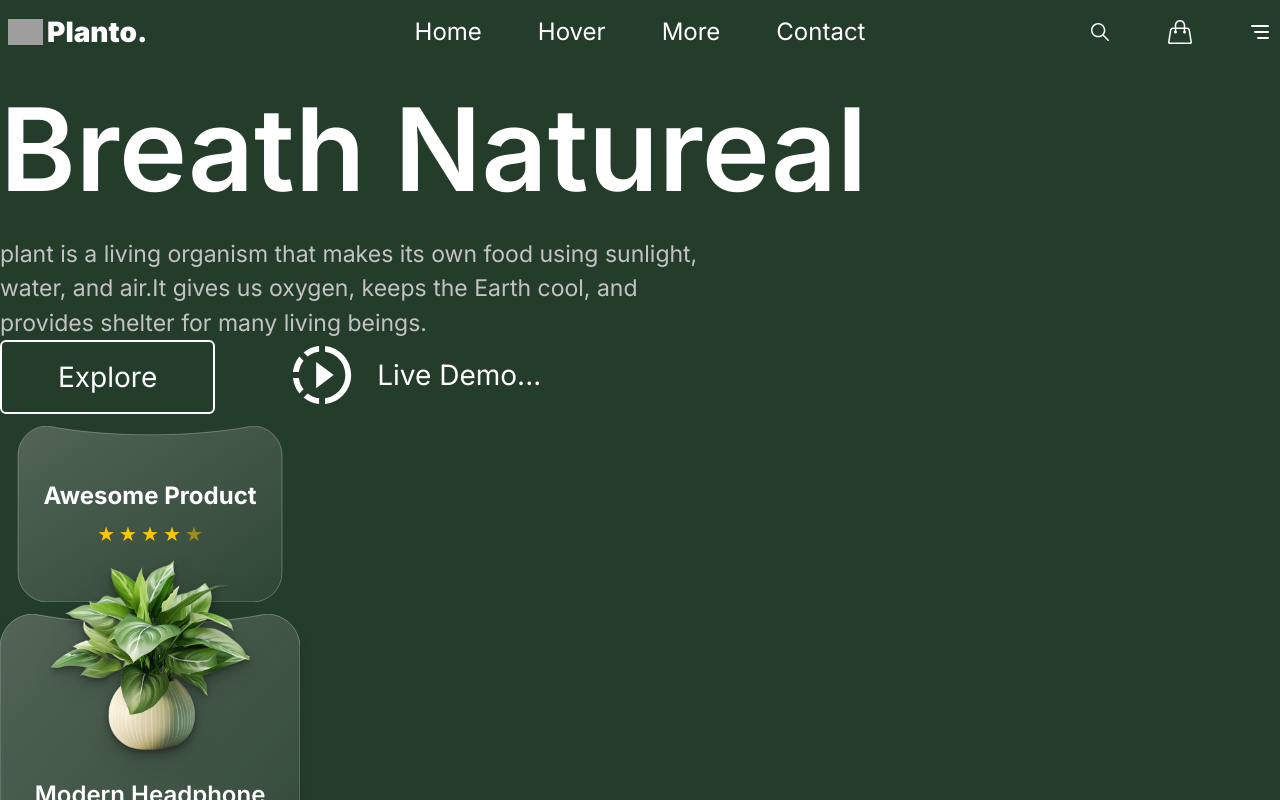
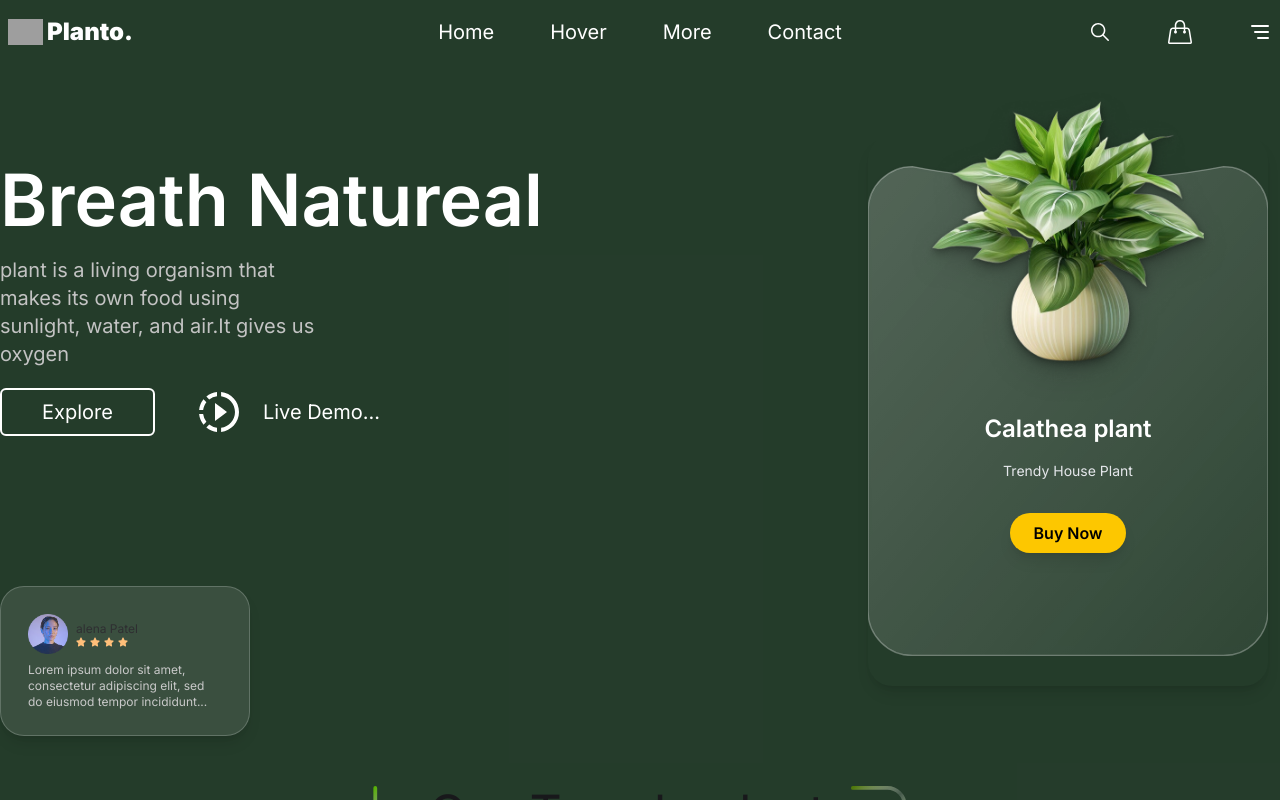
Before and after one commit to Nahid-Hasan-Utsob/Planto-App, a React (Vite) app: page / in a window 1280 px wide. Shown: the top 800 px of the page. Built offline with nearby package versions, Linux system fonts and the light colour scheme; grey boxes are pictures that could not be loaded.

Commit message:
added product card

```diff
--- a/src/Layout/Main_Layout.tsx
+++ b/src/Layout/Main_Layout.tsx
@@ -3,7 +3,7 @@ import Home_Main_Layout from "../Pages/Home/Home_Main_layout"
 
 const  Main_Layout:React.FC=() => {
   return (
-    <section className="max-w-[1500px] mx-auto inter bg-[#031e0add]">
+    <section className=" inter bg-[#031e0add]">
           <Home_Main_Layout></Home_Main_Layout>
     </section>
   )
--- a/src/Pages/Home/Home_Banner/Home_Banner.tsx
+++ b/src/Pages/Home/Home_Banner/Home_Banner.tsx
@@ -2,42 +2,46 @@ import { MdSlowMotionVideo } from "react-icons/md";
 import CommonButton from "../../../components/Common_button";
 import CommonText from "../../../components/CommonText";
 import { Link } from "react-router-dom";
-
-import Hero_Cards from "../../../components/Hero_Cards";
-
-
-
+import ReviewCard from "../../../components/Review_Card";
+import Product_Card from "../../../components/Product_Card";
 
 export default function Home_Banner() {
   return (
-    <section>
-      <div>
+  <section className="flex item-start  justify-around mt-[60px]">
+      <section>
+      <div className="flex flex-col gap-5 mt-10">
         <CommonText
           text="Breath Natureal "
-          className="text-[115px] font-semibold primary-text-color"
+          className="text-7xl font-semibold primary-text-color"
         ></CommonText>
 
         <CommonText
-          text="plant is a living organism that makes its own food using sunlight, water, and air.It gives us oxygen, keeps the Earth cool, and provides shelter for many living beings. "
-          className="text-[23px]  secondary-text-color w-[57%]"
+          text="plant is a living organism that makes its own food using sunlight, water, and air.It gives us oxygen"
+          className="text-xl  secondary-text-color w-3/8"
         ></CommonText>
 
-        <div className="flex gap-10">
+        <div className="flex gap-10 items-center">
           <CommonButton
             text="Explore"
-            className="primary-text-color text-[28px] py-3.5 px-14 rounded-md  border-2"
+            className="primary-text-color text-xl py-2 px-10 rounded-md  border-2"
           ></CommonButton>
           <Link to={"/"}>
-            <p className="primary-text-color text-[28px] px-8 flex items-center gap-5">
-              <MdSlowMotionVideo className="text-[70px]"></MdSlowMotionVideo>{" "}
+            <p className="primary-text-color text-xl flex items-center gap-5">
+              <MdSlowMotionVideo className="text-5xl"></MdSlowMotionVideo>{" "}
               Live Demo...
             </p>
           </Link>
         </div>
 
-        <Hero_Cards></Hero_Cards>
 
       </div>
+      <div className="mt-[150px]">
+        <ReviewCard></ReviewCard>
+      </div>
     </section>
+    <section>
+      <Product_Card></Product_Card>
+    </section>
+  </section>
   );
 }
--- a/src/Pages/Home/Home_Main_layout.tsx
+++ b/src/Pages/Home/Home_Main_layout.tsx
@@ -1,19 +1,16 @@
 import type React from "react";
 import Navbar_Top from "../../components/Navbar_Top";
 import Home_Banner from "./Home_Banner/Home_Banner";
+import Style_Common_Text from "../../components/Style_Common_Text";
 
-import Product_Card from "../../components/Product_Card";
-import ReviewCard from "../../components/Review_Card";
-
-const Home_Main_Layout:React.FC = () =>{
-      return(
-            <div>
-                 <Navbar_Top></Navbar_Top>
-                 <Home_Banner></Home_Banner>
-            <ReviewCard></ReviewCard>
-            <Product_Card></Product_Card>
-            </div>
-      )
-}
+const Home_Main_Layout: React.FC = () => {
+  return (
+    <div className="max-w-[1500px] mx-auto">
+      <Navbar_Top></Navbar_Top>
+      <Home_Banner></Home_Banner>
+      <Style_Common_Text className="text-[50px]" text="Our Trendy plants"></Style_Common_Text>
+    </div>
+  );
+};
 
 export default Home_Main_Layout;
--- a/src/components/Navbar_Top.tsx
+++ b/src/components/Navbar_Top.tsx
@@ -15,15 +15,19 @@ export default function Navbar_Top() {
           <div tabIndex={0} role="button" className="">
             Hover
           </div>
-          <ul
-
-            className="dropdown-content menu bg-green-950 p-5"
-          >
-            <NavLink to={'/'}><li>More</li></NavLink>
-            <NavLink to={'/'}><li>More</li></NavLink>
-            <NavLink to={'/'}><li>More</li></NavLink>
-            <NavLink to={'/'}><li>More</li></NavLink>
-
+          <ul className="dropdown-content menu bg-green-950 p-5">
+            <NavLink to={"/"}>
+              <li>More</li>
+            </NavLink>
+            <NavLink to={"/"}>
+              <li>More</li>
+            </NavLink>
+            <NavLink to={"/"}>
+              <li>More</li>
+            </NavLink>
+            <NavLink to={"/"}>
+              <li>More</li>
+            </NavLink>
           </ul>
         </div>
       </li>
@@ -42,61 +46,27 @@ export default function Navbar_Top() {
     <div>
       <div className="navbar">
         <div className="navbar-start">
-          <div className="dropdown">
-            <div tabIndex={0} role="button" className="btn btn-ghost lg:hidden">
-              <svg
-                xmlns="http://www.w3.org/2000/svg"
-                className="h-5 w-5"
-                fill="none"
-                viewBox="0 0 24 24"
-                stroke="currentColor"
-              >
-                {" "}
-                <path
-                  strokeLinecap="round"
-                  strokeLinejoin="round"
-                  strokeWidth="2"
-                  d="M4 6h16M4 12h8m-8 6h16"
-                />{" "}
-              </svg>
-            </div>
-            <ul className="menu menu-sm dropdown-content bg-base-100 rounded-box z-1 mt-3 w-52 p-2 shadow">
-              <li>
-                <a>Item 1</a>
-              </li>
-              <li>
-                <a>Parent</a>
-                <ul className="p-2">
-                  <li>
-                    <a>Submenu 1</a>
-                  </li>
-                  <li>
-                    <a>Submenu 2</a>
-                  </li>
-                </ul>
-              </li>
-              <li>
-                <a>Item 3</a>
-              </li>
-            </ul>
-          </div>
           <div className="flex justify-center items-center gap-1">
-                        <img className="w-[35px]" src="https://img.icons8.com/?size=100&id=18047&format=png&color=000000" alt="" />
-                        <p className="text-[28px] font-black text-[#FFFFFF]">Planto.</p>
+            <img
+              className="w-[35px]"
+              src="https://img.icons8.com/?size=100&id=18047&format=png&color=000000"
+              alt=""
+            />
+            <p className="text-2xl font-black text-[#FFFFFF]">Planto.</p>
           </div>
         </div>
         <div className="navbar-center hidden lg:flex">
-          <ul className="menu menu-horizontal gap-14 text-white text-2xl">{navlink}</ul>
+          <ul className="menu menu-horizontal gap-14 text-white text-xl">
+            {navlink}
+          </ul>
         </div>
         <div className="navbar-end">
           <div className="flex items-center gap-14 text-2xl primary-text-color">
-
             <div className="">
               <IoIosSearch></IoIosSearch>
             </div>
             <SlHandbag></SlHandbag>
             <TbMenuDeep></TbMenuDeep>
-
           </div>
         </div>
       </div>
--- a/src/components/Product_Card.tsx
+++ b/src/components/Product_Card.tsx
@@ -3,11 +3,11 @@ import product from "../assets/product.png";
 
 const Product_Card: React.FC = () => {
   return (
-    <div className="relative w-[300px] bg-transparent rounded-3xl  shadow-lg">
+    <div className="relative w-[400px] h-[550px] bg-transparent rounded-3xl shadow-lg m-3 p-1">
       {/* Glass Background SVG */}
       <svg
-        viewBox="0 0 450 700"
-        className="w-full  absolute inset-0"
+        viewBox="0 0 450 550"
+        className="w-full h-full absolute inset-0"
         fill="none"
         xmlns="http://www.w3.org/2000/svg"
       >
@@ -46,8 +46,13 @@ const Product_Card: React.FC = () => {
           </filter>
         </defs>
 
+        {/* SVG Path */}
         <path
-          d="M50 0 C 150 20, 300 20, 400 0 L400 0 A50 50 0 0 1 450 50 V450 A50 50 0 0 1 400 500 H50 A50 50 0 0 1 0 450 V50 A50 50 0 0 1 50 0 Z"
+          d="M50 0 C 150 20, 300 20, 400 0
+             L400 0 A50 50 0 0 1 450 50
+             V500 A50 50 0 0 1 400 550
+             H50 A50 50 0 0 1 0 500
+             V50 A50 50 0 0 1 50 0 Z"
           fill="url(#glassGradient)"
           stroke="rgba(255,255,255,0.3)"
           strokeWidth="1.5"
@@ -56,23 +61,20 @@ const Product_Card: React.FC = () => {
       </svg>
 
       {/* Content */}
-      <div className="relative flex flex-col  items-center justify-start text-center text-white p-6 space-y-4 ">
+      <div className="relative flex flex-col items-center justify-start text-center text-white p-6 space-y-4">
         <img
           src={product}
           alt="Product"
-          className=" object-contain drop-shadow-lg -mt-[120px]"
+          className="object-contain drop-shadow-lg -mt-[120px]"
         />
-        <h2 className="text-2xl font-semibold -mt-[50px]">Modern Headphone</h2>
+        <h2 className="text-2xl font-semibold -mt-[50px]">Calathea plant</h2>
         <p className="text-gray-200 text-sm">
-          High-quality wireless headphone with noise cancellation.
+       Trendy House Plant
         </p>
-        <div className="flex justify-center space-x-1">
-          <span className="text-yellow-400 text-xl">★</span>
-          <span className="text-yellow-400 text-xl">★</span>
-          <span className="text-yellow-400 text-xl">★</span>
-          <span className="text-yellow-400 text-xl">★</span>
-          <span className="text-yellow-400 text-xl opacity-50">★</span>
-        </div>
+
+        <button className="mt-4 bg-yellow-400 text-black font-semibold px-6 py-2 rounded-full shadow-lg hover:bg-yellow-500 transition">
+          Buy Now
+        </button>
       </div>
     </div>
   );
--- a/src/components/Review_Card.tsx
+++ b/src/components/Review_Card.tsx
@@ -1,87 +1,31 @@
-
+import React from "react";
+import profile from '../assets/profile.png'
+import { FaStar } from "react-icons/fa";
 const ReviewCard: React.FC = () => {
   return (
+    <div className="relative w-[250px] h-[150px] p-3">
+      {/* Glass Background */}
+      <div className="absolute inset-0 bg-white/10 border border-white/20 shadow-lg rounded-3xl"></div>
 
-      <div className="relative w-[300px] h-[200px] p-3">
-        <svg
-          viewBox="0 0 450 300"
-          fill="none"
-          xmlns="http://www.w3.org/2000/svg"
-          className="w-full h-full"
-        >
-          <defs>
-            <linearGradient
-              id="glassGradient"
-              x1="0%"
-              y1="0%"
-              x2="100%"
-              y2="100%"
-            >
-              <stop
-                offset="0%"
-                style={{
-                  stopColor: "rgba(255,255,255,0.2)",
-                  stopOpacity: 1,
-                }}
-              />
-              <stop
-                offset="100%"
-                style={{
-                  stopColor: "rgba(255,255,255,0.05)",
-                  stopOpacity: 1,
-                }}
-              />
-            </linearGradient>
-
-            <filter id="glassBlur">
-              <feGaussianBlur in="SourceGraphic" stdDeviation="5" />
-              <feOffset dx="0" dy="0" result="offsetblur" />
-              <feFlood
-                floodColor="rgba(0,0,0,0.1)"
-                floodOpacity="1"
-                result="flood"
-              />
-              <feComposite
-                in="flood"
-                in2="offsetblur"
-                operator="in"
-                result="shadow"
-              />
-              <feMerge>
-                <feMergeNode in="shadow" />
-                <feMergeNode in="SourceGraphic" />
-              </feMerge>
-            </filter>
-          </defs>
-
-          {/* SVG Glass Card Path */}
-          <path
-            d="M50 0 C 150 20, 300 20, 400 0
-              L400 0 A50 50 0 0 1 450 50
-              V250 A50 50 0 0 1 400 300
-              H50 A50 50 0 0 1 0 250
-              V50 A50 50 0 0 1 50 0 Z"
-            fill="url(#glassGradient)"
-            stroke="rgba(255, 255, 255, 0.3)"
-            strokeWidth="1.5"
-            filter="url(#glassBlur)"
-          />
-        </svg>
-
-        {/* Text and Rating Section */}
-     <div className="absolute inset-0 flex flex-col items-center justify-center text-center text-white ">
-  <h2 className="text-2xl font-bold m-0">Awesome Product</h2>
-  <div className="flex justify-center gap-1 mt-2">
-    <span className="text-yellow-400 text-xl">★</span>
-    <span className="text-yellow-400 text-xl">★</span>
-    <span className="text-yellow-400 text-xl">★</span>
-    <span className="text-yellow-400 text-xl">★</span>
-    <span className="text-yellow-400 text-xl opacity-50">★</span>
-  </div>
-</div>
-
+      {/* Content */}
+      <div className="p-4">
+        <div className="flex items-center gap-2">
+          <img className="w-10 h-10" src={profile} alt="" />
+          <div>
+            <p className="text-xs">alena Patel</p>
+            <p className="flex gap-1 text-[10px] text-orange-300">
+              <FaStar></FaStar>
+              <FaStar></FaStar>
+              <FaStar></FaStar>
+              <FaStar></FaStar>
+            </p>
+          </div>
+        </div>
+        <div>
+          <p className="text-xs mt-2 secondary-text-color">Lorem ipsum dolor sit amet, consectetur adipiscing elit, sed do eiusmod tempor incididunt...</p>
+        </div>
       </div>
-
+    </div>
   );
 };
 
--- /dev/null
+++ b/src/components/Style_Common_Text.tsx
@@ -0,0 +1,26 @@
+import React from "react";
+import arrow from "../assets/Vector 1.svg";
+
+type CommonTextProps = {
+  text: string;
+  className?: string;
+};
+
+const Style_Common_Text: React.FC<CommonTextProps> = ({
+  text,
+  className = "",
+}) => {
+  return (
+    <div className="flex items-center text-center justify-center py-10 ">
+      <div>
+        <img className="-rotate-180 h-14" src={arrow} alt="" />
+      </div>
+      <p className={className}>{text}</p>
+      <div>
+        <img className=" h-14" src={arrow} alt="" />
+      </div>
+    </div>
+  );
+};
+
+export default Style_Common_Text;
```
Also changed, not shown: src/assets/Vector 1.svg (added), src/assets/profile.png (added). Lines whose indentation alone changed are shown as unchanged.
